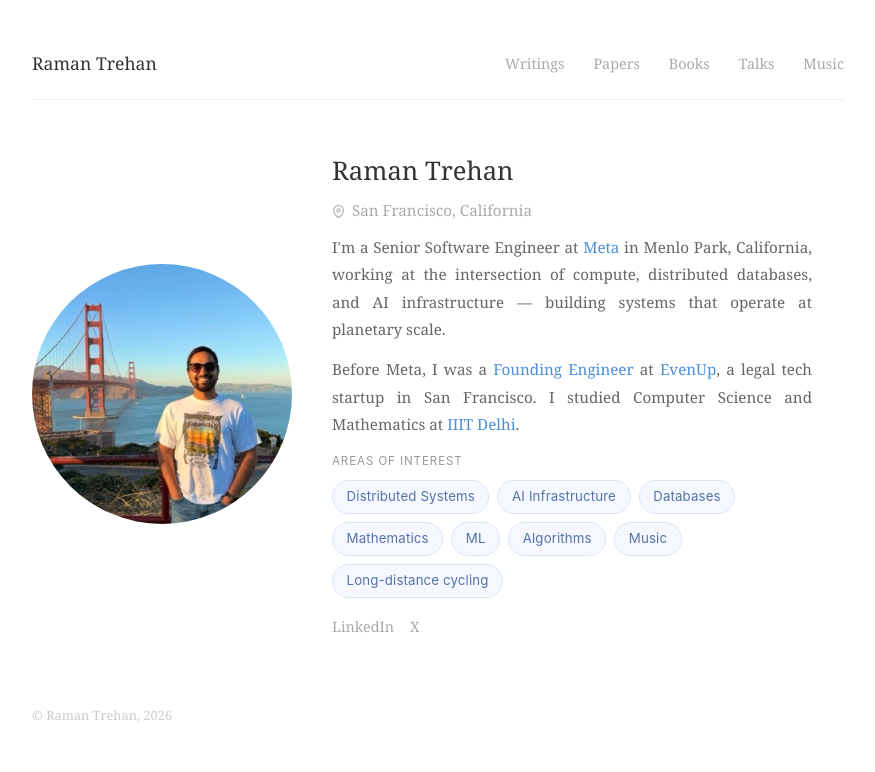
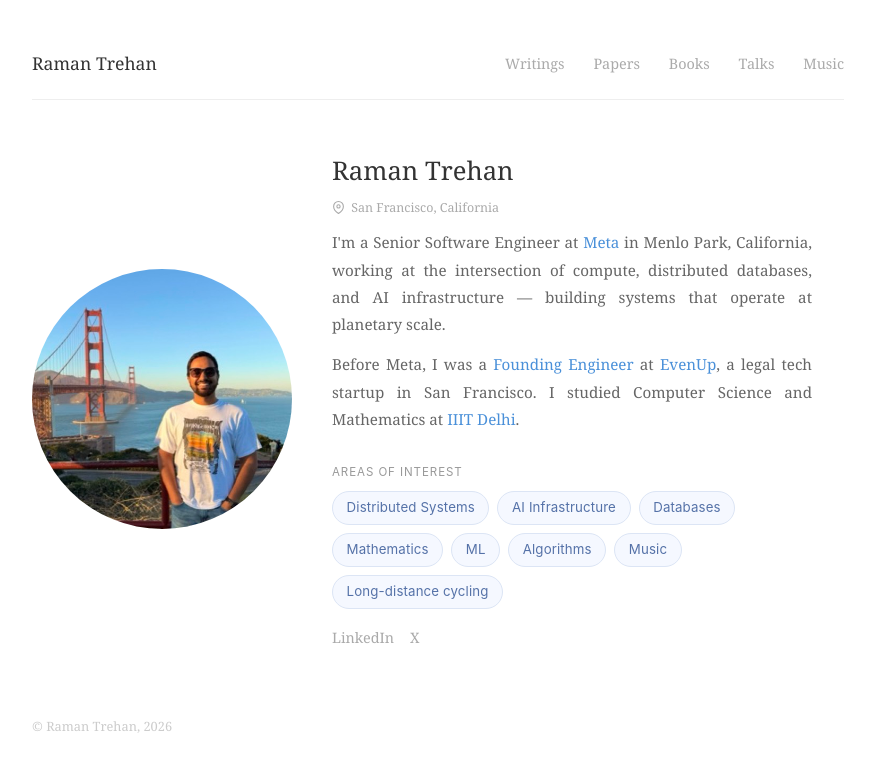
Before and after one commit to ramandeeptrehan/ramandeeptrehan.github.io, a Jekyll site: the page built from index.html, in a window 1280 px wide. Shown: the top 772 px of the page, without its empty margins (202-1077 px from the left). Built offline with Jekyll 4.4.1, drawn with Linux system fonts in a browser that asks for light colours.

Commit message:
Smaller tagline and more space above interests

```diff
--- a/assets/css/style.css
+++ b/assets/css/style.css
@@ -79,9 +79,14 @@ nav a.active {
 }
 
 .tagline {
-  font-size: 0.95rem;
+  font-size: 0.78rem;
   color: #aaa;
   margin-bottom: 0.6rem;
+}
+
+.interests {
+  margin-top: 1.8rem;
+  margin-bottom: 1rem;
 }
 
 .bio {
@@ -102,6 +107,7 @@ nav a.active {
 }
 
 .interests {
+  margin-top: 1.8rem;
   margin-bottom: 1rem;
 }
 
```
